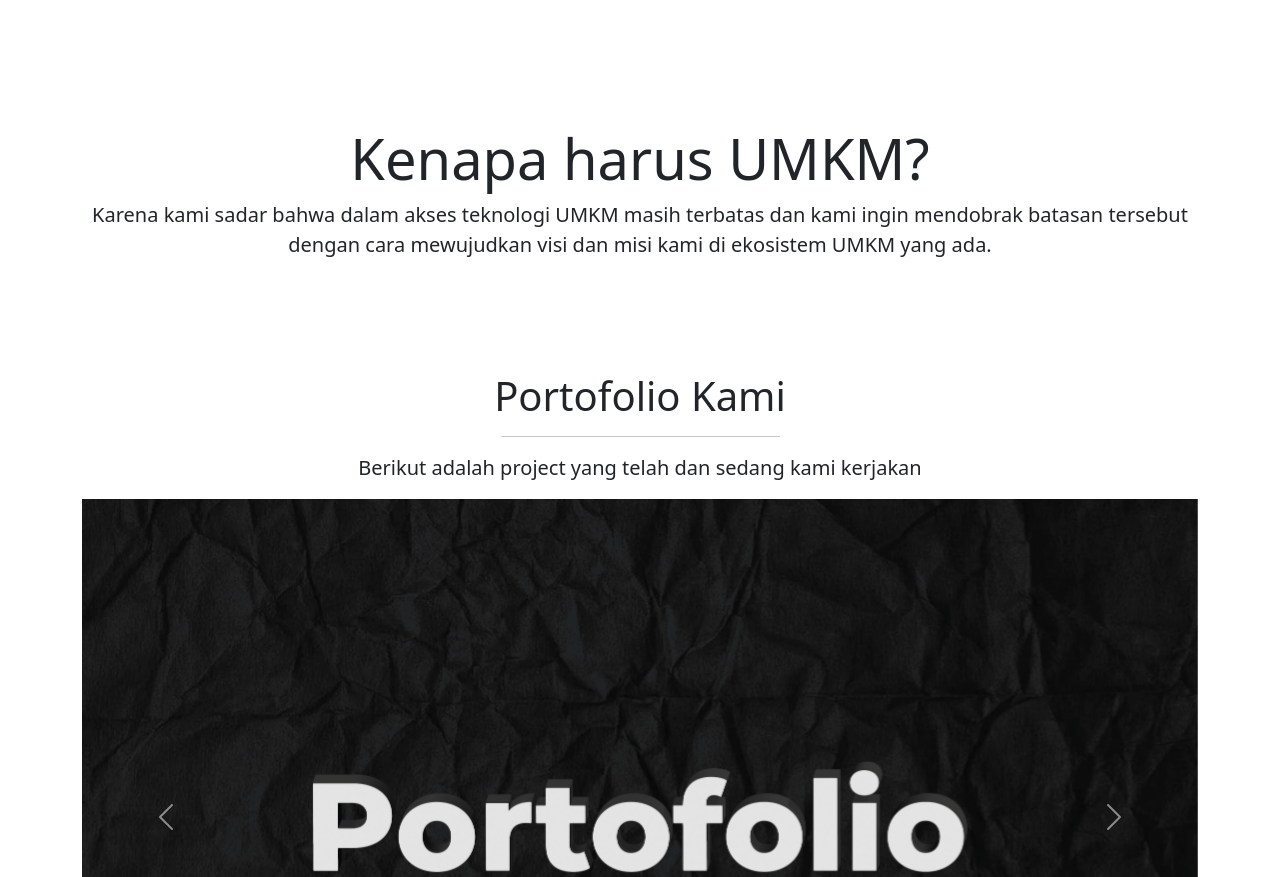
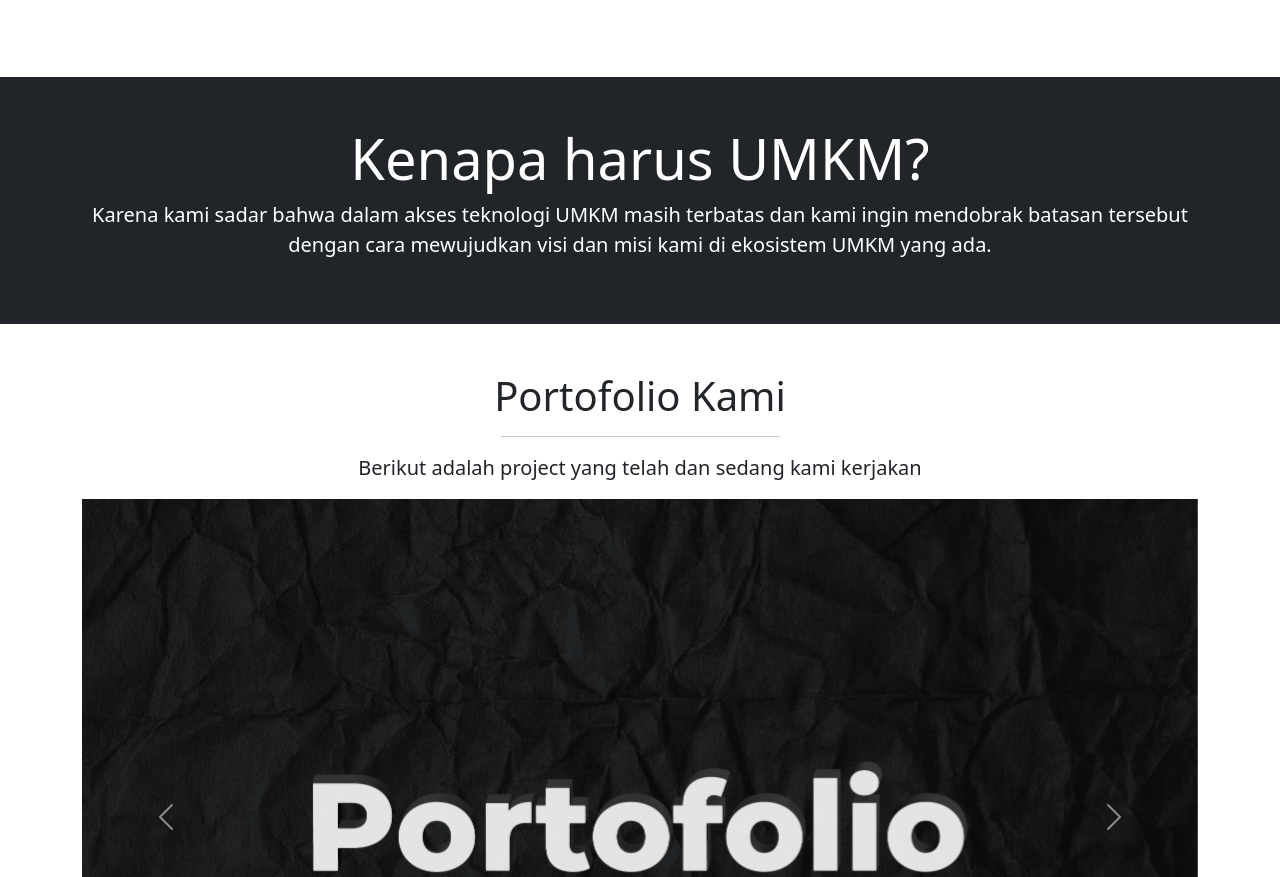
Before and after one commit to cwordtech/cwordtech.github.io, a plain HTML site: page index.html in a window 1280 px wide. Shown: the part 2600-3477 px from the top of the page. Drawn offline with nearby package versions, Linux system fonts and the light colour scheme.

Commit message:
update 3.9323

```diff
--- a/index.html
+++ b/index.html
@@ -207,7 +207,7 @@
 <!-- PRODUCT END-->
 
   <!-- WHY START -->
-  <section id="explore" class="py-5" data-aos="fade-up">
+  <section id="explore" class="text-bg-dark  py-5" data-aos="fade-up">
     <div class="container">
       <div class="row">
         <div class="col text-center">
```
